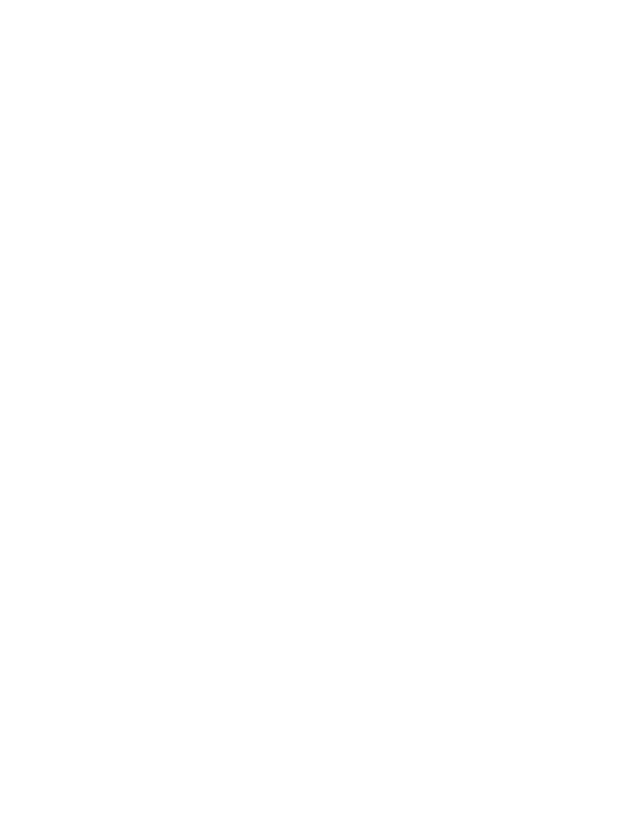
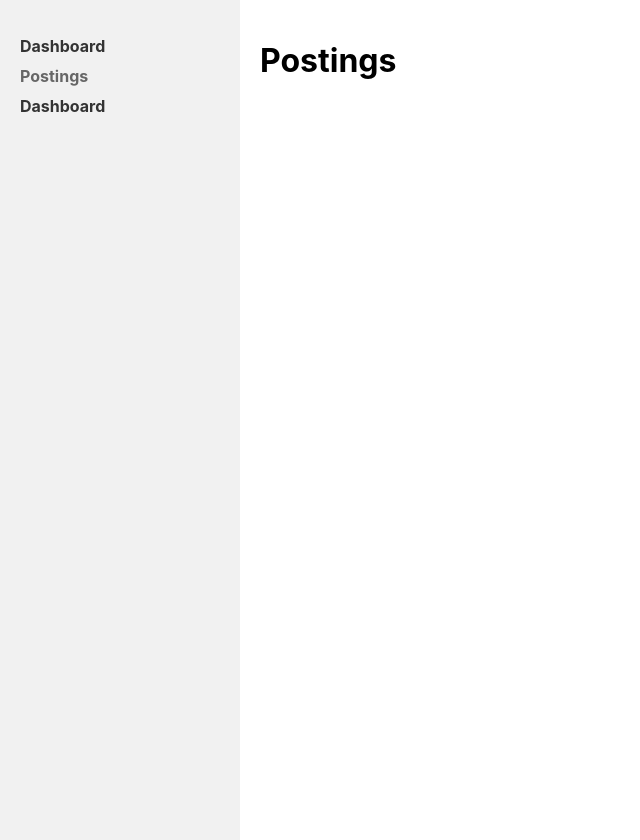
Before and after one commit to Emmanuelikeh/Event_Finder_nosql, a React (Create React App) app in the folder front_end/: page /postings in a window 1280 px wide. Before the commit this address had no page. Shown: the whole page, without its empty margins (0-640 px from the left). Before the commit the page ends 800 px from the top, so only its background shows below. Built offline with nearby package versions, Linux system fonts and the light colour scheme.

Commit message:
dashboard update

```diff
--- a/front_end/src/App.js
+++ b/front_end/src/App.js
@@ -2,7 +2,10 @@
 import './App.css';
 import LoginPage from './Pages/LoginPage';
 import SignUp from './Pages/SignUp';
+import Dashboard from './Pages/Dashboard';
 import {BrowserRouter as Router, Route, Switch, Routes, BrowserRouter} from 'react-router-dom';
+import Layout from './Components/Layout';
+import Postings from './Pages/Postings';
 
 function App() {
   return (
@@ -11,6 +14,9 @@
       <Route path="/" element={<LoginPage />} />
       <Route path="/login" element={<LoginPage />} />
       <Route path="/register" element={<SignUp/>} />
+      <Route path="/dashboard" element={<Layout><Dashboard /></Layout>} />
+      <Route path="/postings"  element={<Layout><Postings/></Layout>} />
+
     </Routes>
     </BrowserRouter>
   );
--- /dev/null
+++ b/front_end/src/Components/Layout.css
@@ -0,0 +1,8 @@
+.layout {
+    display: flex;
+  }
+
+  .content {
+    flex: 1;
+    padding: 20px;
+  }
--- /dev/null
+++ b/front_end/src/Components/Layout.jsx
@@ -0,0 +1,14 @@
+import React from 'react';
+import Sidebar from './SideBar';
+import './Layout.css';
+
+const Layout = ({ children }) => {
+  return (
+    <div className="layout">
+      <Sidebar />
+      <div className="content">{children}</div>
+    </div>
+  );
+};
+
+export default Layout;
--- /dev/null
+++ b/front_end/src/Components/SideBar.css
@@ -0,0 +1,26 @@
+.sidebar {
+    width: 200px;
+    height: 100vh;
+    background-color: #f1f1f1;
+    padding: 20px;
+  }
+
+  .sidebar-menu {
+    list-style-type: none;
+    padding: 0;
+  }
+
+  .sidebar-menu li {
+    margin-bottom: 10px;
+  }
+
+  .sidebar-menu li a {
+    text-decoration: none;
+    color: #333;
+    font-weight: bold;
+  }
+
+  .sidebar-menu li a:hover,
+  .sidebar-menu li a.active {
+    color: #666;
+  }
--- /dev/null
+++ b/front_end/src/Components/SideBar.jsx
@@ -0,0 +1,30 @@
+import React from 'react';
+import { NavLink } from 'react-router-dom';
+import './SideBar.css';
+
+const Sidebar = () => {
+  return (
+    <div className="sidebar">
+      <ul className="sidebar-menu">
+        <li>
+          <NavLink exact to="/dashboard" activeClassName="active">
+            Dashboard
+          </NavLink>
+        </li>
+        <li>
+          <NavLink to="/postings" activeClassName="active">
+            Postings
+          </NavLink>
+        </li>
+        <li>
+          <NavLink to="/dashboard" activeClassName="active">
+            Dashboard
+          </NavLink>
+        </li>
+        {/* Add more links as needed */}
+      </ul>
+    </div>
+  );
+};
+
+export default Sidebar;
--- /dev/null
+++ b/front_end/src/Pages/Dashboard.jsx
@@ -0,0 +1,12 @@
+import React from 'react';
+import { Link, Outlet } from 'react-router-dom';
+import './Dashboard.css';
+
+const Dashboard = () => {
+  return (
+    <div className="dashboard">
+      <h1>Dashboard</h1>
+      <Outlet />
+    </div>
+  )};
+export default Dashboard;
--- /dev/null
+++ b/front_end/src/Pages/Postings.jsx
@@ -0,0 +1,9 @@
+import React from 'react';
+const Postings = () => {
+    return (
+        <div>
+        <h1>Postings</h1>
+        </div>
+    );
+    }
+export default Postings;
```
Also changed, not shown: front_end/src/Pages/Dashboard.css (added).
